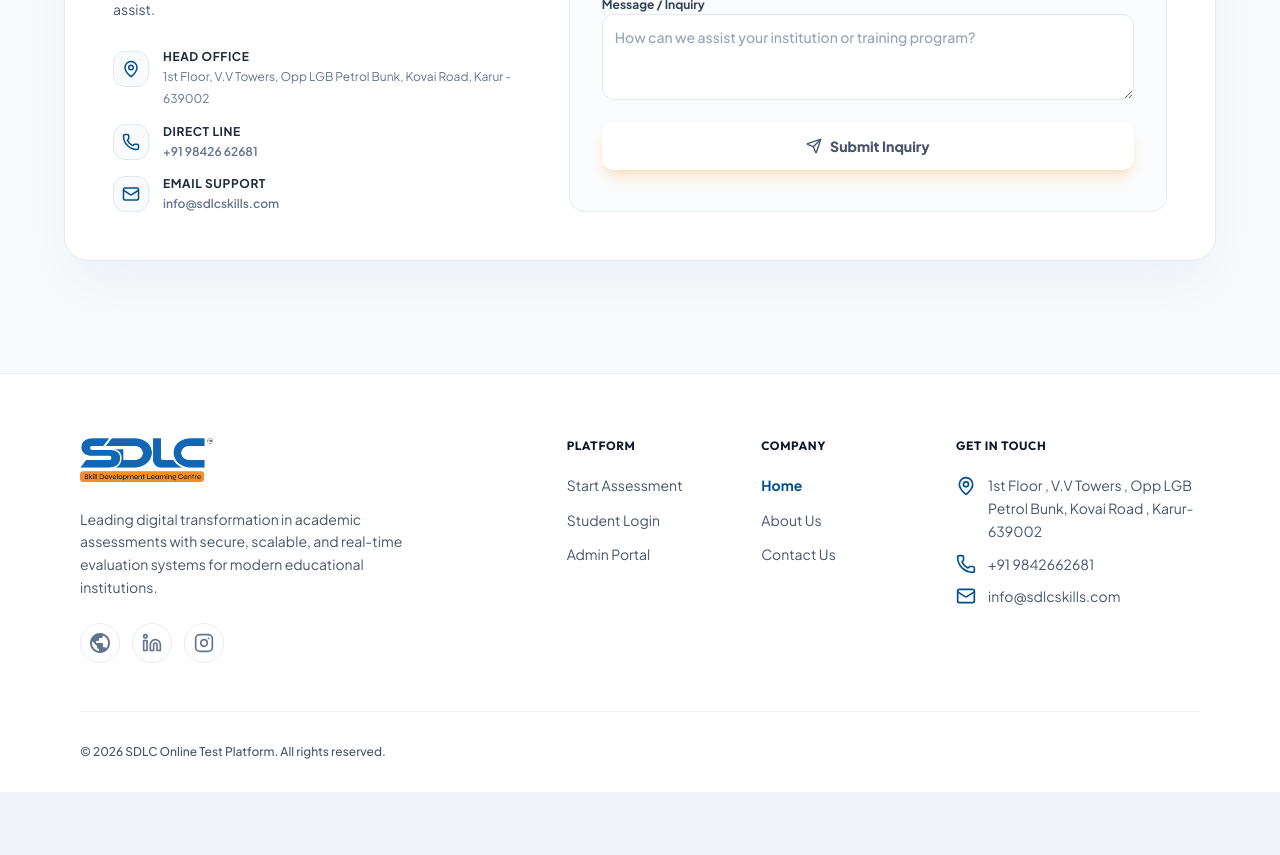
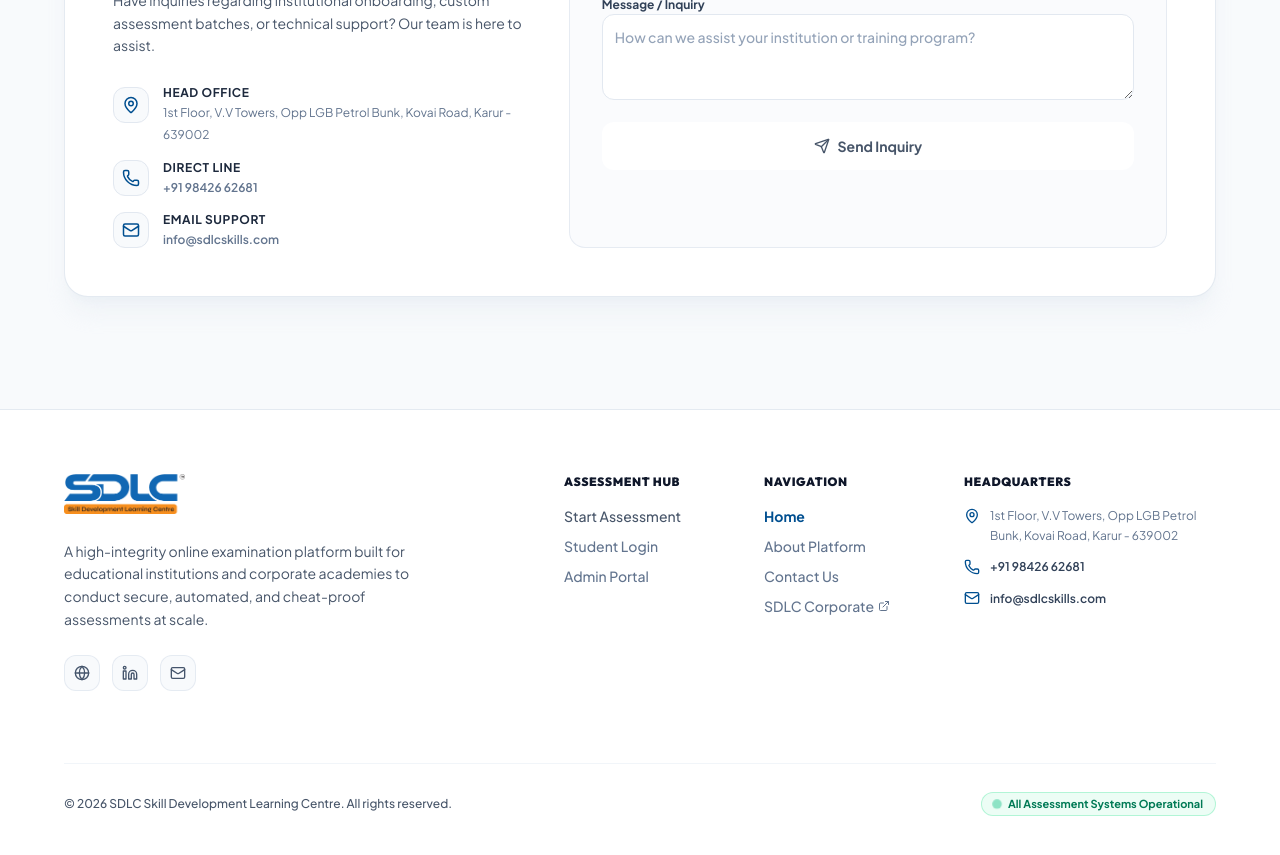
Before and after one commit to yukeshkannan/ONLINE_TEST_PLATFORM_SDLC, a React (Vite) app in the folder client/: page / in a window 1280 px wide. Shown: the part 2980-3835 px from the top of the page. Before the commit the page ends 3772 px from the top, so only its background shows below. Built offline with nearby package versions, Linux system fonts and the light colour scheme; no server answers.

Commit message:
feat(ui): unify contact section design, remove support hours, style solid submit button, and modernize footer

```diff
--- a/client/src/components/shared/Footer.jsx
+++ b/client/src/components/shared/Footer.jsx
@@ -1,7 +1,7 @@
 import React from 'react';
 import { Link, useNavigate, useLocation } from 'react-router-dom';
 import { useAuth } from '../../context/AuthContext.jsx';
-import { Phone, Mail, MapPin } from 'lucide-react';
+import { Phone, Mail, MapPin, Globe, ExternalLink, ArrowRight, ShieldCheck } from 'lucide-react';
 
 const Footer = ({ onEnterPortal }) => {
   const { isAuthenticated, user } = useAuth();
@@ -13,117 +13,96 @@ const Footer = ({ onEnterPortal }) => {
       if (onEnterPortal) {
         onEnterPortal();
       } else {
-        navigate('/');
+        navigate('/student/dashboard');
       }
     } else {
       navigate('/login');
     }
   };
 
-  const handlePortalRedirect = () => {
-    if (onEnterPortal) {
-      onEnterPortal();
-    } else {
-      navigate('/');
-    }
-  };
+  return (
+    <footer className="bg-white border-t border-slate-200/90 pt-16 pb-10 px-4 sm:px-6 md:px-12 lg:px-16 w-full relative z-10 text-slate-700">
+      <div className="max-w-[1440px] mx-auto space-y-12">
 
-  return (
-    <footer className="bg-white border-t border-slate-200/80 pt-16 pb-8 px-4 sm:px-6 md:px-16 lg:px-20 w-full relative z-10">
-      <div className="max-w-[1440px] mx-auto">
-        <div className="grid grid-cols-1 md:grid-cols-2 lg:grid-cols-12 gap-8 lg:gap-12 pb-12">
+        {/* Main 4-Column Grid */}
+        <div className="grid grid-cols-1 md:grid-cols-2 lg:grid-cols-12 gap-10 lg:gap-12 pb-6">
 
-          {/* Column 1: Brand Info & Socials (Spans 4 columns) */}
-          <div className="lg:col-span-4 space-y-5">
-            <a
-              href="/"
-              onClick={(e) => {
-                e.preventDefault();
-                window.location.href = '/';
-              }}
-              className="cursor-pointer inline-block"
-            >
+          {/* Column 1: Brand Info & Mission (Spans 4 columns) */}
+          <div className="lg:col-span-4 space-y-5 text-left">
+            <Link to="/" className="inline-block">
               <img
-                alt="Assessment Platform Logo"
-                className="h-10 sm:h-11 w-auto object-contain"
+                alt="SDLC Assessment Platform"
+                className="h-10 w-auto object-contain"
                 src="/logo.png"
               />
-            </a>
-            <p className="text-sm text-slate-500 leading-relaxed max-w-[340px]">
-              Leading digital transformation in academic assessments with secure, scalable, and real-time evaluation systems for modern educational institutions.
+            </Link>
+
+            <p className="text-sm text-slate-500 leading-relaxed max-w-sm font-normal">
+              A high-integrity online examination platform built for educational institutions and corporate academies to conduct secure, automated, and cheat-proof assessments at scale.
             </p>
-            <div className="flex justify-start gap-3 pt-1">
+
+            {/* Social Icons & Status */}
+            <div className="flex items-center space-x-3 pt-1">
               <a
-                className="w-10 h-10 rounded-full border border-slate-200/80 flex items-center justify-center text-slate-500 hover:bg-primary hover:text-white hover:border-primary transition-all duration-300 cursor-pointer"
                 href="https://sdlcskills.com/"
-                aria-label="Website"
                 target="_blank"
                 rel="noopener noreferrer"
+                className="h-9 w-9 rounded-xl bg-slate-50 border border-slate-200/80 flex items-center justify-center text-slate-600 hover:bg-[#004f90] hover:text-white hover:border-[#004f90] transition-all"
+                title="Official Website"
               >
-                <span className="material-symbols-outlined text-[19px]">public</span>
+                <Globe className="h-4 w-4" />
               </a>
+
               <a
-                className="w-10 h-10 rounded-full border border-slate-200/80 flex items-center justify-center text-slate-500 hover:bg-primary hover:text-white hover:border-primary transition-all duration-300 cursor-pointer"
                 href="https://www.linkedin.com/in/sdlc-skill-development-learning-centre-karur-a633a0294"
-                aria-label="LinkedIn"
                 target="_blank"
                 rel="noopener noreferrer"
+                className="h-9 w-9 rounded-xl bg-slate-50 border border-slate-200/80 flex items-center justify-center text-slate-600 hover:bg-[#004f90] hover:text-white hover:border-[#004f90] transition-all"
+                title="LinkedIn"
               >
-                <svg xmlns="http://www.w3.org/2000/svg" width="20" height="20" viewBox="0 0 24 24" fill="none" stroke="currentColor" strokeWidth="2" strokeLinecap="round" strokeLinejoin="round" className="h-5 w-5">
+                <svg xmlns="http://www.w3.org/2000/svg" width="16" height="16" viewBox="0 0 24 24" fill="none" stroke="currentColor" strokeWidth="2" strokeLinecap="round" strokeLinejoin="round">
                   <path d="M16 8a6 6 0 0 1 6 6v7h-4v-7a2 2 0 0 0-2-2 2 2 0 0 0-2 2v7h-4v-7a6 6 0 0 1 6-6z"></path>
                   <rect x="2" y="9" width="4" height="12"></rect>
                   <circle cx="4" cy="4" r="2"></circle>
                 </svg>
               </a>
+
               <a
-                className="w-10 h-10 rounded-full border border-slate-200/80 flex items-center justify-center text-slate-500 hover:bg-primary hover:text-white hover:border-primary transition-all duration-300 cursor-pointer"
-                href="#"
-                aria-label="Instagram"
-                target="_blank"
-                rel="noopener noreferrer"
+                href="mailto:info@sdlcskills.com"
+                className="h-9 w-9 rounded-xl bg-slate-50 border border-slate-200/80 flex items-center justify-center text-slate-600 hover:bg-[#004f90] hover:text-white hover:border-[#004f90] transition-all"
+                title="Email Support"
               >
-                <svg xmlns="http://www.w3.org/2000/svg" width="20" height="20" viewBox="0 0 24 24" fill="none" stroke="currentColor" strokeWidth="2" strokeLinecap="round" strokeLinejoin="round" className="h-5 w-5">
-                  <rect x="2" y="2" width="20" height="20" rx="5" ry="5"></rect>
-                  <path d="M16 11.37A4 4 0 1 1 12.63 8 4 4 0 0 1 16 11.37z"></path>
-                  <line x1="17.5" y1="6.5" x2="17.51" y2="6.5"></line>
-                </svg>
+                <Mail className="h-4 w-4" />
               </a>
             </div>
           </div>
 
-          {/* Column 2: Platform Links (Spans 2 columns, pushed to col 6 on lg screens to create breathing room) */}
-          <div className="lg:col-span-2 lg:col-start-6">
-            <h4 className="font-poppins text-xs font-bold uppercase tracking-wider text-slate-900 mb-5">
-              Platform
+          {/* Column 2: Assessment Platform (Spans 2 columns, pushed to col 6) */}
+          <div className="lg:col-span-2 lg:col-start-6 text-left space-y-4">
+            <h4 className="font-poppins text-xs font-black uppercase tracking-wider text-slate-900">
+              Assessment Hub
             </h4>
-            <ul className="flex flex-col space-y-3">
+            <ul className="space-y-2.5 text-sm">
               <li>
                 <button
                   onClick={handleStartExam}
-                  className="text-sm text-slate-600 hover:text-primary transition-colors cursor-pointer bg-transparent border-none p-0 text-left"
+                  className="text-slate-500 hover:text-[#004f90] font-medium transition-colors cursor-pointer bg-transparent border-none p-0 text-left"
                 >
                   Start Assessment
                 </button>
               </li>
               <li>
                 {isAuthenticated && user?.role === 'student' ? (
-                  <button
-                    onClick={handlePortalRedirect}
-                    className="text-sm text-slate-600 hover:text-primary transition-colors cursor-pointer bg-transparent border-none p-0 text-left"
+                  <Link
+                    to="/student/dashboard"
+                    className="text-slate-500 hover:text-[#004f90] font-medium transition-colors"
                   >
                     Student Dashboard
-                  </button>
-                ) : isAuthenticated && (user?.role === 'admin' || user?.role === 'faculty') ? (
-                  <Link
-                    to="/admin/dashboard"
-                    className="text-sm text-slate-600 hover:text-primary transition-colors cursor-pointer"
-                  >
-                    Admin Dashboard
                   </Link>
                 ) : (
                   <Link
                     to="/login"
-                    className="text-sm text-slate-600 hover:text-primary transition-colors cursor-pointer"
+                    className="text-slate-500 hover:text-[#004f90] font-medium transition-colors"
                   >
                     Student Login
                   </Link>
@@ -132,7 +111,7 @@ const Footer = ({ onEnterPortal }) => {
               <li>
                 <Link
                   to="/admin/login"
-                  className="text-sm text-slate-600 hover:text-primary transition-colors cursor-pointer"
+                  className="text-slate-500 hover:text-[#004f90] font-medium transition-colors"
                 >
                   Admin Portal
                 </Link>
@@ -140,68 +119,89 @@ const Footer = ({ onEnterPortal }) => {
             </ul>
           </div>
 
-          {/* Column 3: Company Links (Spans 2 columns) */}
-          <div className="lg:col-span-2">
-            <h4 className="font-poppins text-xs font-bold uppercase tracking-wider text-slate-900 mb-5">
-              Company
+          {/* Column 3: Institutional Navigation (Spans 2 columns) */}
+          <div className="lg:col-span-2 text-left space-y-4">
+            <h4 className="font-poppins text-xs font-black uppercase tracking-wider text-slate-900">
+              Navigation
             </h4>
-            <ul className="flex flex-col space-y-3">
+            <ul className="space-y-2.5 text-sm">
               <li>
                 <Link
-                  className={`text-sm transition-colors ${location.pathname === '/' ? 'text-primary font-bold' : 'text-slate-600 hover:text-primary'}`}
                   to="/"
+                  className={`transition-colors ${location.pathname === '/' ? 'text-[#004f90] font-bold' : 'text-slate-500 hover:text-[#004f90] font-medium'}`}
                 >
                   Home
                 </Link>
               </li>
               <li>
                 <Link
-                  className={`text-sm transition-colors ${location.pathname === '/about' ? 'text-primary font-bold' : 'text-slate-600 hover:text-primary'}`}
                   to="/about"
+                  className={`transition-colors ${location.pathname === '/about' ? 'text-[#004f90] font-bold' : 'text-slate-500 hover:text-[#004f90] font-medium'}`}
                 >
-                  About Us
+                  About Platform
                 </Link>
               </li>
               <li>
                 <Link
-                  className={`text-sm transition-colors ${location.pathname === '/contact' ? 'text-primary font-bold' : 'text-slate-600 hover:text-primary'}`}
                   to="/contact"
+                  className={`transition-colors ${location.pathname === '/contact' ? 'text-[#004f90] font-bold' : 'text-slate-500 hover:text-[#004f90] font-medium'}`}
                 >
                   Contact Us
                 </Link>
               </li>
+              <li>
+                <a
+                  href="https://sdlcskills.com/"
+                  target="_blank"
+                  rel="noopener noreferrer"
+                  className="text-slate-500 hover:text-[#004f90] font-medium transition-colors inline-flex items-center gap-1"
+                >
+                  <span>SDLC Corporate</span>
+                  <ExternalLink className="h-3 w-3" />
+                </a>
+              </li>
             </ul>
           </div>
 
-          {/* Column 4: Contact Info (Spans 3 columns) */}
-          <div className="lg:col-span-3 space-y-4">
-            <h4 className="font-poppins text-xs font-bold uppercase tracking-wider text-slate-900 mb-5">
-              Get In Touch
+          {/* Column 4: Contact & Office (Spans 3 columns) */}
+          <div className="lg:col-span-3 text-left space-y-4">
+            <h4 className="font-poppins text-xs font-black uppercase tracking-wider text-slate-900">
+              Headquarters
             </h4>
-            <ul className="flex flex-col space-y-3">
-              <li className="flex items-start gap-3 text-sm text-slate-600">
-                <MapPin className="h-5 w-5 text-primary mt-0.5 flex-shrink-0" />
-                <span className="leading-relaxed">1st Floor , V.V Towers , Opp LGB Petrol Bunk, Kovai Road , Karur-639002</span>
+            <ul className="space-y-3 text-xs text-slate-500 leading-relaxed">
+              <li className="flex items-start space-x-2.5">
+                <MapPin className="h-4 w-4 text-[#004f90] mt-0.5 shrink-0" />
+                <span>1st Floor, V.V Towers, Opp LGB Petrol Bunk, Kovai Road, Karur - 639002</span>
               </li>
-              <li className="flex items-center gap-3 text-sm text-slate-600">
-                <Phone className="h-5 w-5 text-primary flex-shrink-0" />
-                <span>+91 9842662681</span>
+              <li className="flex items-center space-x-2.5">
+                <Phone className="h-4 w-4 text-[#004f90] shrink-0" />
+                <a href="tel:+919842662681" className="hover:text-[#004f90] font-semibold text-slate-700">
+                  +91 98426 62681
+                </a>
               </li>
-              <li className="flex items-center gap-3 text-sm text-slate-600">
-                <Mail className="h-5 w-5 text-primary flex-shrink-0" />
-                <span>info@sdlcskills.com</span>
+              <li className="flex items-center space-x-2.5">
+                <Mail className="h-4 w-4 text-[#004f90] shrink-0" />
+                <a href="mailto:info@sdlcskills.com" className="hover:text-[#004f90] font-semibold text-slate-700">
+                  info@sdlcskills.com
+                </a>
               </li>
             </ul>
           </div>
 
         </div>
 
-        {/* Bottom Bar */}
-        <div className="border-t border-slate-200/60 pt-8 flex flex-col sm:flex-row justify-between items-center gap-4">
-          <p className="text-xs text-slate-400 font-medium text-center sm:text-left">
-            © 2026 SDLC Online Test Platform. All rights reserved.
+        {/* Bottom Bar: Operational Status & Copyright */}
+        <div className="border-t border-slate-100 pt-7 flex flex-col sm:flex-row justify-between items-center gap-3.5 text-xs text-slate-400">
+          <p className="font-medium text-center sm:text-left">
+            © 2026 SDLC Skill Development Learning Centre. All rights reserved.
           </p>
+
+          <div className="flex items-center space-x-2 px-3 py-1 rounded-full bg-emerald-50 border border-emerald-200/80 text-emerald-700 text-[11px] font-bold">
+            <span className="h-1.5 w-1.5 rounded-full bg-emerald-500 animate-ping"></span>
+            <span>All Assessment Systems Operational</span>
+          </div>
         </div>
+
       </div>
     </footer>
   );
--- a/client/src/pages/ContactPage.jsx
+++ b/client/src/pages/ContactPage.jsx
@@ -5,11 +5,10 @@ import {
   Phone,
   Mail,
   Send,
-  Clock,
+  ExternalLink,
   MessageSquare,
-  CheckCircle2,
   Building2,
-  ExternalLink
+  Globe
 } from 'lucide-react';
 import MainNavbar from '../components/shared/MainNavbar.jsx';
 import Footer from '../components/shared/Footer.jsx';
@@ -87,25 +86,25 @@ const ContactPage = () => {
                 </div>
 
                 <h1 className="font-poppins text-3xl sm:text-4xl md:text-5xl font-black text-slate-900 tracking-tight">
-                  We're Here to Help Your Institution.
+                  Have Questions? Let's Connect.
                 </h1>
 
                 <p className="text-slate-500 text-sm sm:text-base max-w-2xl mx-auto leading-relaxed">
-                  Have questions about institutional onboarding, conducting custom campus test batches, or administrative support? Reach out directly to our team.
+                  Reach out directly to our team for institutional onboarding, custom assessment batches, or technical support.
                 </p>
               </motion.div>
 
-              {/* Main Contact Card */}
-              <div className="bg-white border border-slate-200/90 rounded-3xl p-8 sm:p-12 shadow-2xl shadow-slate-200/50 grid grid-cols-1 lg:grid-cols-12 gap-10">
+              {/* Main Contact Card (Uniform across Landing & Contact page) */}
+              <div className="bg-white border border-slate-200/90 rounded-3xl p-8 sm:p-12 shadow-xl shadow-slate-200/40 grid grid-cols-1 lg:grid-cols-12 gap-10">
 
-                {/* Left Column: Direct Info & Quick Action */}
+                {/* Left Column: Direct Info */}
                 <div className="lg:col-span-5 space-y-7 text-left">
                   <div className="space-y-2">
                     <h3 className="font-poppins text-2xl font-black text-slate-900">
-                      Headquarters & Support
+                      Headquarters & Inquiries
                     </h3>
                     <p className="text-slate-500 text-xs sm:text-sm leading-relaxed">
-                      Visit our development center or contact our support team during regular operational hours.
+                      Visit our development center or contact our support team directly.
                     </p>
                   </div>
 
@@ -139,22 +138,10 @@ const ContactPage = () => {
                         <Mail className="h-4.5 w-4.5" />
                       </div>
                       <div>
-                        <strong className="text-slate-800 block text-xs uppercase tracking-wider">Email Inquiries</strong>
+                        <strong className="text-slate-800 block text-xs uppercase tracking-wider">Email Support</strong>
                         <a href="mailto:info@sdlcskills.com" className="text-slate-500 hover:text-[#004f90] text-xs font-semibold">
                           info@sdlcskills.com
                         </a>
-                      </div>
-                    </div>
-
-                    <div className="flex items-center space-x-3.5">
-                      <div className="h-9 w-9 rounded-xl bg-slate-50 border border-slate-200 flex items-center justify-center text-[#004f90] shrink-0">
-                        <Clock className="h-4.5 w-4.5" />
-                      </div>
-                      <div>
-                        <strong className="text-slate-800 block text-xs uppercase tracking-wider">Support Hours</strong>
-                        <span className="text-slate-500 text-xs">
-                          Monday – Saturday (9:00 AM – 6:30 PM IST)
-                        </span>
                       </div>
                     </div>
                   </div>
@@ -167,18 +154,19 @@ const ContactPage = () => {
                       rel="noopener noreferrer"
                       className="inline-flex items-center space-x-2 text-xs font-bold text-[#004f90] bg-blue-50 hover:bg-blue-100 border border-blue-200 px-4 py-2.5 rounded-xl transition-all"
                     >
+                      <Globe className="h-3.5 w-3.5" />
                       <span>Visit SDLC Corporate Website</span>
                       <ExternalLink className="h-3.5 w-3.5" />
                     </a>
                   </div>
                 </div>
 
-                {/* Right Column: Clean Interactive Message Form */}
+                {/* Right Column: Clean Message Form */}
                 <div className="lg:col-span-7 bg-slate-50/70 border border-slate-200/80 rounded-2xl p-6 sm:p-8">
                   <form onSubmit={handleContactSubmit} className="space-y-4">
                     <div className="grid grid-cols-1 sm:grid-cols-2 gap-4">
                       <div className="space-y-1 text-left">
-                        <label className="text-xs font-bold text-slate-700">Your Full Name</label>
+                        <label className="text-xs font-bold text-slate-700">Full Name</label>
                         <input
                           required
                           value={contactForm.name}
@@ -209,18 +197,19 @@ const ContactPage = () => {
                         value={contactForm.message}
                         onChange={(e) => setContactForm({ ...contactForm, message: e.target.value })}
                         className="w-full bg-white border border-slate-200 rounded-xl p-3 text-xs sm:text-sm focus:ring-2 focus:ring-[#004f90]/20 focus:border-[#004f90] outline-none transition-all placeholder:text-slate-400 font-medium"
-                        placeholder="Please describe how we can assist your college or training academy..."
+                        placeholder="How can we assist your institution or training program?"
                         rows="4"
                       ></textarea>
                     </div>
 
+                    {/* Solid Background Button without tacky box shadow */}
                     <button
                       type="submit"
                       disabled={sendingMessage}
-                      className="w-full bg-[#F7931A] hover:bg-[#e08210] text-white font-extrabold py-3.5 rounded-xl shadow-lg shadow-[#F7931A]/20 transition-all cursor-pointer flex items-center justify-center space-x-2 text-sm disabled:opacity-50"
+                      className="w-full bg-[#004f90] hover:bg-[#003c6e] active:bg-[#002f57] text-white font-bold py-3.5 rounded-xl transition-all cursor-pointer flex items-center justify-center space-x-2 text-sm disabled:opacity-50"
                     >
                       <Send className="h-4 w-4" />
-                      <span>{sendingMessage ? 'Submitting Message...' : 'Send Message'}</span>
+                      <span>{sendingMessage ? 'Submitting Message...' : 'Send Inquiry'}</span>
                     </button>
                   </form>
                 </div>
--- a/client/src/pages/LandingPage.jsx
+++ b/client/src/pages/LandingPage.jsx
@@ -618,16 +618,16 @@ const LandingPage = ({ onEnterPortal }) => {
         <section className="py-20 sm:py-28 relative" id="contact">
           <div className="max-w-[1440px] mx-auto px-4 sm:px-6 md:px-12 lg:px-16">
 
-            <div className="bg-white border border-slate-200/90 rounded-3xl p-8 sm:p-12 shadow-2xl shadow-slate-200/60 grid grid-cols-1 lg:grid-cols-12 gap-10">
+            <div className="bg-white border border-slate-200/90 rounded-3xl p-8 sm:p-12 shadow-xl shadow-slate-200/40 grid grid-cols-1 lg:grid-cols-12 gap-10">
 
               {/* Left Column: Direct Info */}
               <div className="lg:col-span-5 space-y-7 text-left">
                 <div className="space-y-2">
-                  <div className="inline-flex items-center space-x-1.5 px-3 py-1 rounded-full bg-amber-50 border border-amber-200 text-amber-700 text-[11px] font-bold uppercase tracking-wider">
+                  <div className="inline-flex items-center space-x-1.5 px-3 py-1 rounded-full bg-blue-50 border border-blue-200 text-[#004f90] text-[11px] font-bold uppercase tracking-wider">
                     <span>Contact Head Office</span>
                   </div>
                   <h3 className="font-poppins text-2xl sm:text-3xl font-black text-slate-900">
-                    Get in Touch with SDLC
+                    Have Questions? Let's Connect.
                   </h3>
                   <p className="text-slate-500 text-sm leading-relaxed">
                     Have inquiries regarding institutional onboarding, custom assessment batches, or technical support? Our team is here to assist.
@@ -673,8 +673,8 @@ const LandingPage = ({ onEnterPortal }) => {
                 </div>
               </div>
 
-              {/* Right Column: Interactive Clean Form */}
-              <div className="lg:col-span-7 bg-slate-50/60 border border-slate-200/80 rounded-2xl p-6 sm:p-8">
+              {/* Right Column: Clean Interactive Form */}
+              <div className="lg:col-span-7 bg-slate-50/70 border border-slate-200/80 rounded-2xl p-6 sm:p-8">
                 <form onSubmit={handleContactSubmit} className="space-y-4">
                   <div className="grid grid-cols-1 sm:grid-cols-2 gap-4">
                     <div className="space-y-1 text-left">
@@ -714,13 +714,14 @@ const LandingPage = ({ onEnterPortal }) => {
                     ></textarea>
                   </div>
 
+                  {/* Solid button without tacky box shadow */}
                   <button
                     type="submit"
                     disabled={sendingMessage}
-                    className="w-full bg-[#F7931A] hover:bg-[#e08210] text-white font-extrabold py-3.5 rounded-xl shadow-lg shadow-[#F7931A]/20 transition-all cursor-pointer flex items-center justify-center space-x-2 text-sm disabled:opacity-50"
+                    className="w-full bg-[#004f90] hover:bg-[#003c6e] active:bg-[#002f57] text-white font-bold py-3.5 rounded-xl transition-all cursor-pointer flex items-center justify-center space-x-2 text-sm disabled:opacity-50"
                   >
                     <Send className="h-4 w-4" />
-                    <span>{sendingMessage ? 'Sending Message...' : 'Submit Inquiry'}</span>
+                    <span>{sendingMessage ? 'Submitting Message...' : 'Send Inquiry'}</span>
                   </button>
                 </form>
               </div>
```
